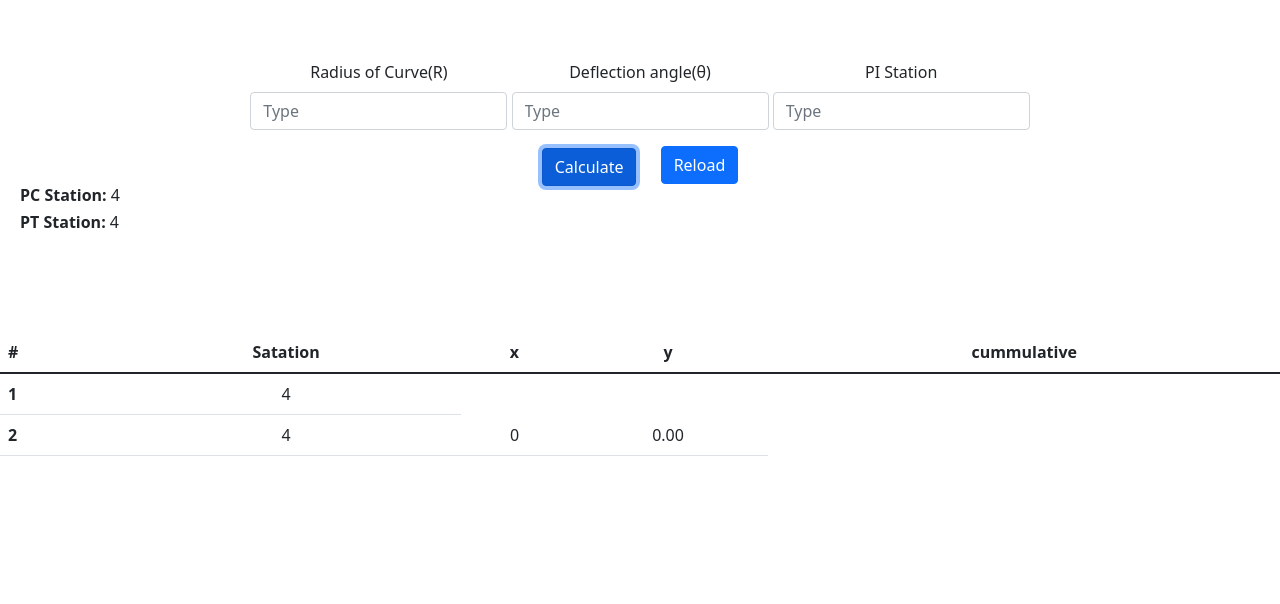
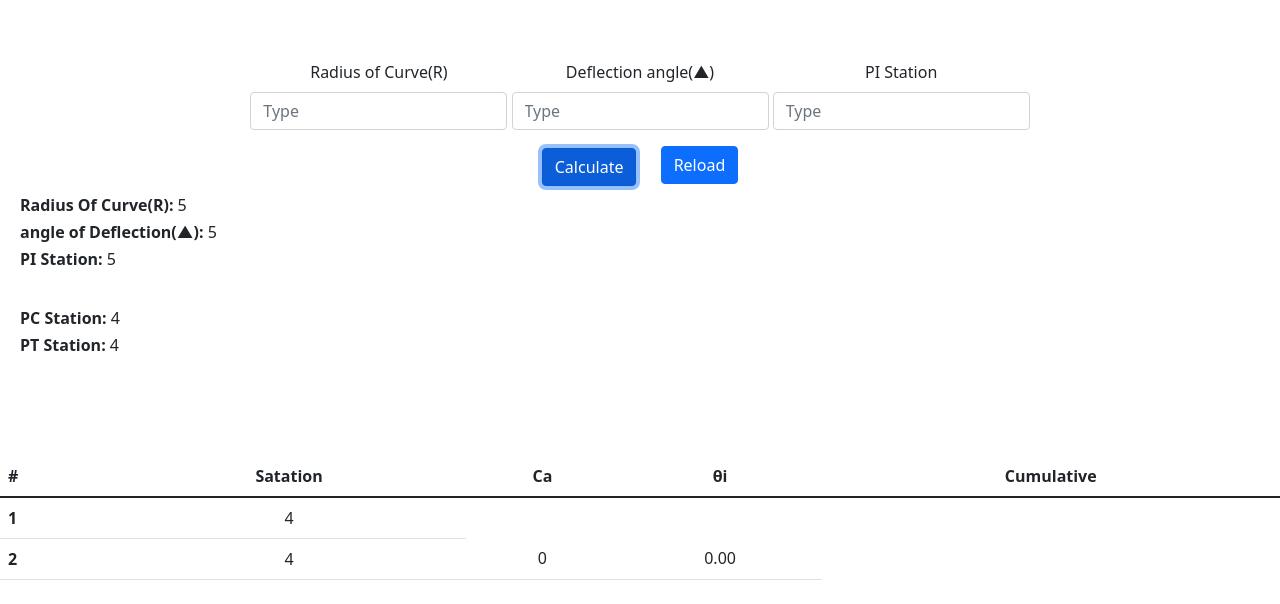
Before and after one commit to HamzaBham/HamzaBham.github.io, a plain HTML site: page index.html in a window 1280 px wide. Both pictures are taken after typing "5", "5", "5" into the empty fields and a click on the button "Calculate". Drawn offline with nearby package versions, Linux system fonts and the light colour scheme.

Commit message:
Datils done

```diff
--- a/bhai.js
+++ b/bhai.js
@@ -3,6 +3,10 @@ const form = document.querySelector('form');
 const radius = document.querySelector('#radius-input');
 const angle = document.querySelector('#angle-input');
 const PI = document.querySelector('#station-input');
+//Inputs Values Print
+const radiusOutput = document.querySelector('#radius-output');
+const angleOutput = document.querySelector('#angle-output');
+const piOutput = document.querySelector('#pi-output');
 //table body
 const tableBody = document.querySelector('#table-body');
 //results using formulae
@@ -14,6 +18,10 @@ let n = 1;
 
 form.addEventListener('submit', (event) => {
     event.preventDefault();
+
+    radiusOutput.innerHTML = "<b>Radius Of Curve(R):</b>" + " " + radius.value;
+    angleOutput.innerHTML =  "<b>angle of Deflection(▲):</b>" + " " + angle.value;
+    piOutput.innerHTML =    "<b>PI Station:</b>" + " " + PI.value;
 
     let PCstationValue = (parseInt(PI.value - radius.value * Math.tan((angle.value * Math.PI / 180) / 2)));
     PCstation.innerHTML = "<b>PC Station:</b>" + " " + PCstationValue;
@@ -82,6 +90,8 @@ form.addEventListener('submit', (event) => {
         let x = parseInt(tdTwo.textContent);
         tdThree.textContent = parseFloat((180 * x) / (2 * Math.PI * parseInt(radiusValue))).toFixed(2);
 
+        const alltdThree = document.querySelectorAll('.tdThree');
+        console.log(alltdThree[j]);
     }
 
 });
--- a/index.html
+++ b/index.html
@@ -8,7 +8,7 @@
     <link href="https://cdn.jsdelivr.net/npm/bootstrap@5.1.3/dist/css/bootstrap.min.css" rel="stylesheet"
         integrity="sha384-1BmE4kWBq78iYhFldvKuhfTAU6auU8tT94WrHftjDbrCEXSU1oBoqyl2QvZ6jIW3" crossorigin="anonymous">
     <link rel="stylesheet" href="style.css">
-    <title>Bhai Work</title>
+    <title>Setting Out-Simple Circular Curve</title>
 </head>
 
 <body>
@@ -18,34 +18,43 @@
             <input id="radius-input" type="number" class="form-control input" placeholder="Type" required>
         </div>
         <div class="mb-3">
-            <label for="exampleInputPassword1" class="form-label">Deflection angle(θ)</label>
+            <label for="exampleInputPassword1" class="form-label">Deflection angle(▲)</label>
             <input id="angle-input" type="number" class="form-control input" placeholder="Type" required>
         </div>
         <div class="mb-3">
             <label for="exampleInputPassword1" class="form-label">PI Station</label>
             <input id="station-input" type="number" class="form-control input" placeholder="Type" required>
         </div>
-        <div >
+        <div>
             <div style="display: inline-block;">
                 <button id="submit" style="  display: inline-block; margin-right: 10px;" type="submit"
-                class="btn btn-primary">Calculate</button></div>
-                <div style="display: inline-block;">
-                    <button style=" margin-left: 10px;" class="btn btn-primary" onClick="window.location.reload();">Reload</button>
-                </div>
+                    class="btn btn-primary">Calculate</button>
+            </div>
+            <div style="display: inline-block;">
+                <button style=" margin-left: 10px;" class="btn btn-primary"
+                    onClick="window.location.reload();">Reload</button>
+            </div>
         </div>
     </form>
 
-    <h6 style="margin-left: 20px;" id="PC-station" step="0.01"><b>PC Station:</b></h6>
-    <h6 style="margin-left: 20px;" id="PT-station"><b>PT Station:</b></h6>
+    <div style="margin-left: 20px; margin-top: 10px;">
+        <h6 id="radius-output"><b>Radius Of Curve(R):</b></h6>
+        <h6 id="angle-output"><b>angle of Deflection(▲):</b></h6>
+        <h6 id="pi-output"><b>PI Station:</b></h6>
+    </div>
+    <div style="margin-left: 20px; margin-top: 40px;">
+        <h6 id="PC-station"><b>PC Station:</b></h6>
+        <h6 id="PT-station" id="PT-station"><b>PT Station:</b></h6>
+    </div>
 
     <table class="table" style="margin-top: 100px; ">
         <thead>
             <tr>
                 <th scope="col">#</th>
                 <th style="text-align: center;" scope="col">Satation</th>
-                <th style="text-align: center;" scope="col">x</th>
-                <th style="text-align: center;" scope="col">y</th>
-                <th style="text-align: center;" scope="col">cummulative</th>
+                <th style="text-align: center;" scope="col">Ca </th>
+                <th style="text-align: center;" scope="col">θi </th>
+                <th style="text-align: center;" scope="col">Cumulative</th>
             </tr>
         </thead>
         <tbody id="table-body">
```
